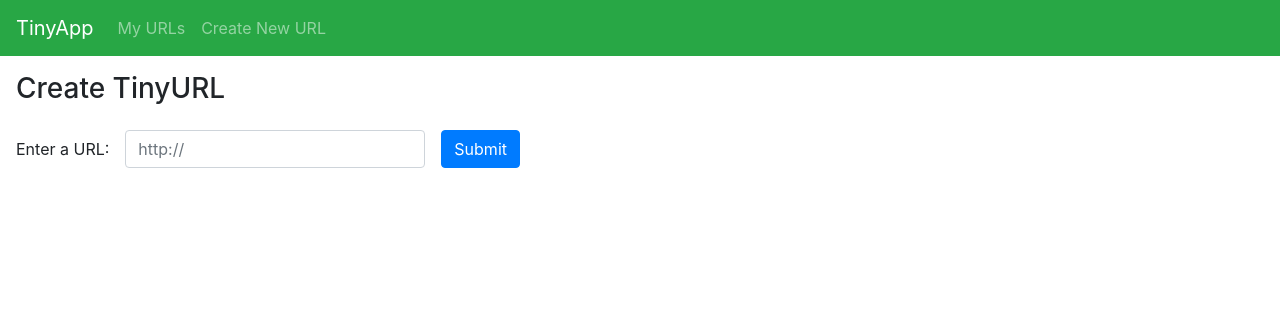
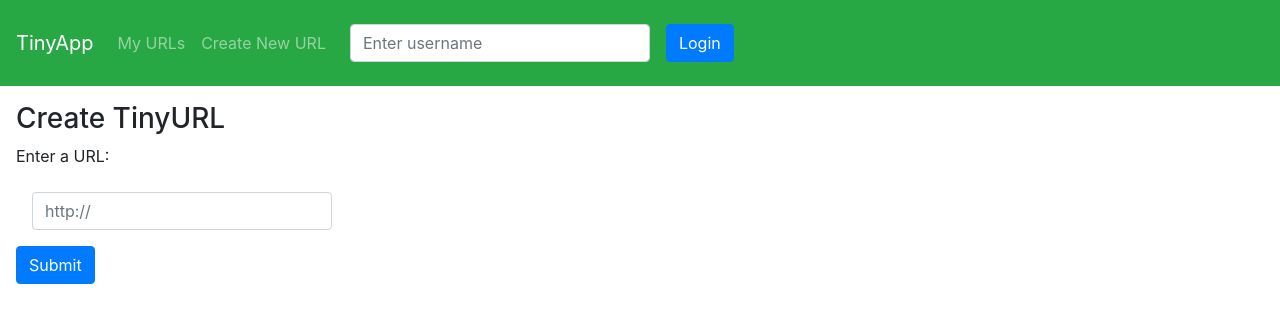
Before and after one commit to tshyotte/tinyapp, a Node server app: template views/urls_new.ejs in a window 1280 px wide. Shown: the top 323 px of the page. Run offline with Node 20, Linux system fonts and the light colour scheme; the template is opened without the code that fills it, so the values that code supplies are empty; some libraries are stand-ins or nearby versions.

Commit message:
username form

```diff
--- a/views/partials/_header.ejs
+++ b/views/partials/_header.ejs
@@ -9,6 +9,12 @@
         <a class="nav-item nav-link" href="/urls">My URLs</a>
         <a class="nav-item nav-link" href="/urls/new">Create New URL</a>
       </div>
+
+      <form class="form-inline" action="/urls" method="POST">
+        <div class="form-group">
+          <input class="form-control" type="text" name="username" placeholder="Enter username" style="width: 300px; margin: 1em">
+          <button type="submit" class="btn btn-primary">Login</button>
+        </div>
     </div>
   </nav>
 </header>
```
